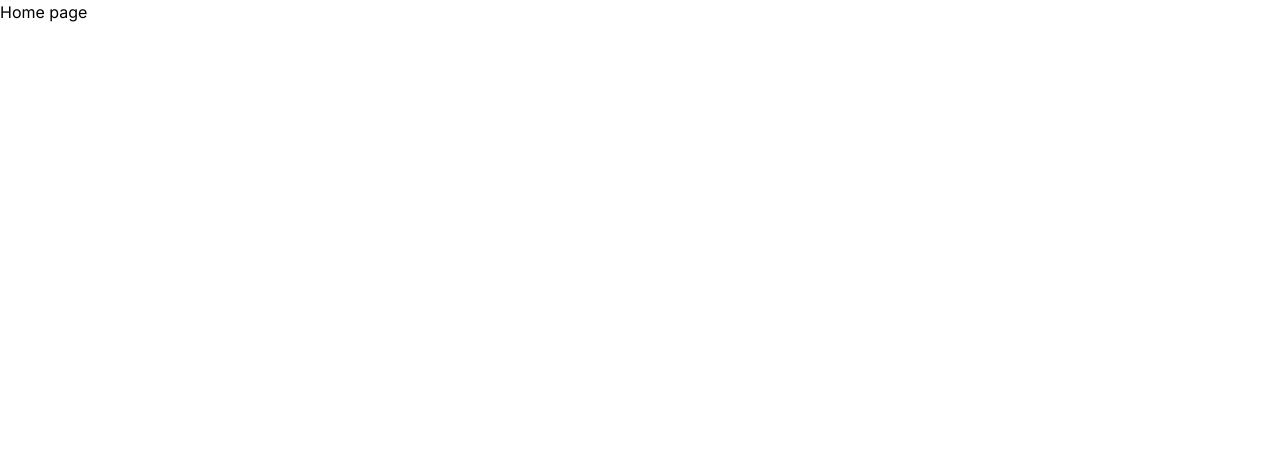
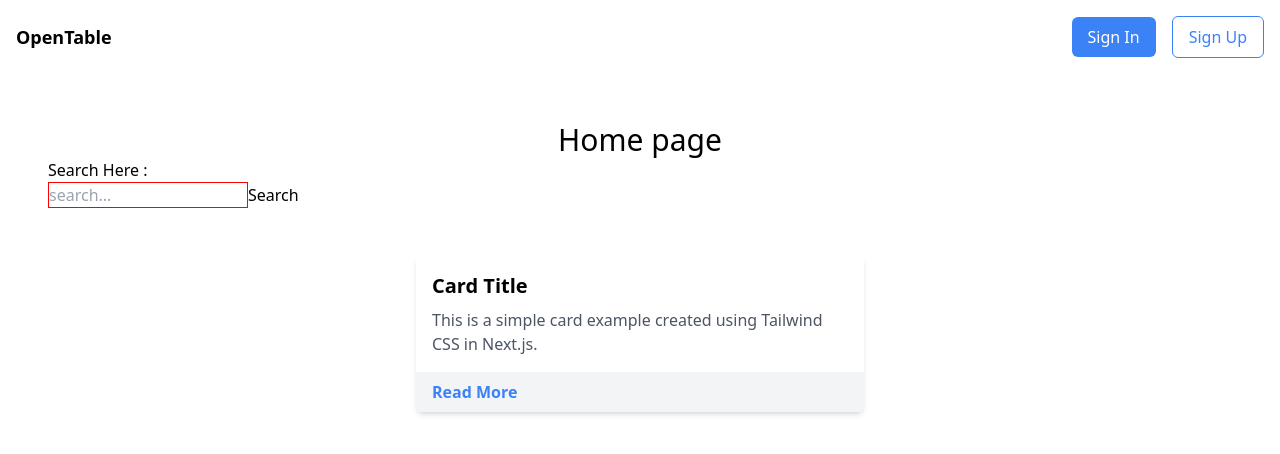
Before and after one commit to mahabur-rahman/NextJs-Course, a Next.js app: page / in a window 1280 px wide. Shown: the top 454 px of the page. Built offline with nearby package versions, Linux system fonts and the light colour scheme.

Commit message:
pages declare with routing

```diff
--- a/app/globals.css
+++ b/app/globals.css
@@ -1,3 +1,5 @@
+
+
 @tailwind base;
 @tailwind components;
 @tailwind utilities;
--- a/app/layout.js
+++ b/app/layout.js
@@ -1,20 +1,23 @@
 
-import './globals.css'
-import { Inter } from 'next/font/google'
-
-const inter = Inter({ subsets: ['latin'] })
+import Navbar from '@/components/Navbar';
+import './globals.css';
+import Head from 'next/head';
 
 export const metadata = {
-  title: 'crud application of next',
+  title: 'Udemy Course',
   description: 'Generated by create next app',
-}
+};
 
 export default function RootLayout({ children }) {
   return (
-    <html lang="en">
-      <body className={inter.className}>
+    <>
+      <Head>
+        <title>{metadata.title}</title>
+      </Head>
+      <div className="container">
+        <Navbar />
         {children}
-        </body>
-    </html>
-  )
+      </div>
+    </>
+  );
 }
--- a/app/page.js
+++ b/app/page.js
@@ -1,3 +1,51 @@
+"use client"
+
+import { useState } from "react";
+import { useRouter } from "next/navigation";
+import Link from "next/link";
+
 export default function Home() {
-  return <h1>Home page</h1>;
+  const router = useRouter();
+  const [location, setLocation] = useState("");
+
+  console.log("search : ", location);
+
+  return (
+    <>
+      <div className="p-12">
+        <h1 className="text-center fw-bold text-3xl">Home page</h1>
+        <h3>Search Here : </h3>
+        <form>
+          <input
+            type="text"
+            placeholder="search..."
+            style={{ width: "200px", border: "1px solid red" }}
+            value={location}
+            onChange={(e) => setLocation(e.target.value)}
+          />
+          <button type="button" onClick={() => router.push("/search")}>
+            Search
+          </button>
+        </form>
+      </div>
+
+      {/* details page */}
+      <Link href="/restaurant/pizza">
+        <div className="max-w-md mx-auto bg-white shadow-md rounded-md overflow-hidden">
+          <div className="p-4">
+            <h2 className="text-xl font-bold mb-2">Card Title</h2>
+            <p className="text-gray-600">
+              This is a simple card example created using Tailwind CSS in
+              Next.js.
+            </p>
+          </div>
+          <div className="bg-gray-100 px-4 py-2">
+            <a href="#" className="text-blue-500 font-semibold">
+              Read More
+            </a>
+          </div>
+        </div>
+      </Link>
+    </>
+  );
 }
--- a/app/restaurant/[slug]/menu/page.js
+++ b/app/restaurant/[slug]/menu/page.js
@@ -1,7 +1,15 @@
-import React from 'react'
+import Link from "next/link";
 
 export default function RestaurantMenu() {
   return (
-    <div>RestaurantMenu page</div>
-  )
+    <div>
+      <h1>Menu Page</h1>
+      <Link href="/restaurant/pizza" className="bg-slate-200 mx-2">
+        Overview
+      </Link>
+      <Link href="/restaurant/pizza/menu" className="bg-slate-200 mx-2">
+        Menu
+      </Link>
+    </div>
+  );
 }
--- a/app/restaurant/[slug]/page.js
+++ b/app/restaurant/[slug]/page.js
@@ -1,7 +1,14 @@
-import React from 'react'
+import Link from 'next/link'
 
 export default function RestaurantItems() {
   return (
-    <div>restaurent RestaurantItems page</div>
+    <div>
+      <Link href="/restaurant/pizza" className="bg-slate-200 mx-2">Overview</Link>
+      <Link href="/restaurant/pizza/menu" className="bg-slate-200 mx-2">Menu</Link>
+      <div>
+      <h1>restaurant details page</h1>
+      <p>lorem ipsum dolor sit.lorem ipsum dolor sit.lorem ipsum dolor sit.lorem ipsum dolor sit.lorem ipsum dolor sit.lorem ipsum dolor sit.lorem ipsum dolor sit.lorem ipsum dolor sit.lorem ipsum dolor sit.</p>
+      </div>
+    </div>
   )
 }
--- /dev/null
+++ b/components/Navbar.js
@@ -0,0 +1,25 @@
+import Link from "next/link";
+
+const Navbar = () => {
+  return (
+    <div className="w-full">
+      <nav className="text-white p-4">
+        <div className="flex items-center justify-between">
+          <Link href="/" className="flex items-center">
+            <span className="font-semibold text-lg text-black">OpenTable</span>
+          </Link>
+          <div className="flex items-center space-x-4">
+            <button className="bg-blue-500 hover:bg-blue-600 px-4 py-2 rounded-md">
+              Sign In
+            </button>
+            <button className="bg-white text-blue-500 hover:text-blue-600 px-4 py-2 border border-blue-500 rounded-md">
+              Sign Up
+            </button>
+          </div>
+        </div>
+      </nav>
+    </div>
+  );
+};
+
+export default Navbar;
```
Also changed, not shown: 2 other files (tests, documents, lock files or other folders).
